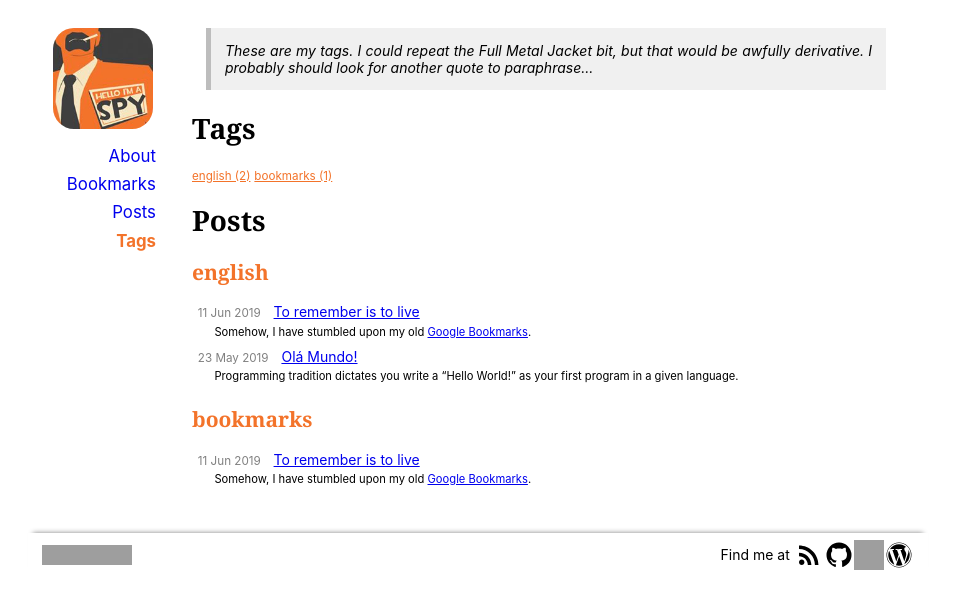
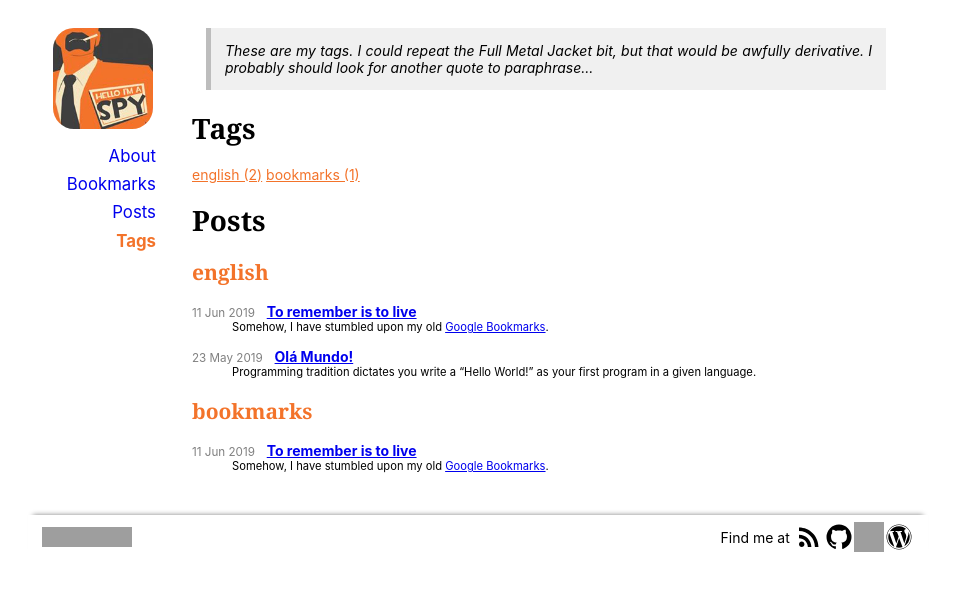
Before and after one commit to hanjos/hanjos.github.io, a Jekyll site: the page built from tags.html, in a window 1280 px wide. Shown: the top 609 px of the page, without its empty margins (162-1117 px from the left). Built offline with Jekyll 4.4.1, drawn with Linux system fonts in a browser that asks for light colours; grey boxes are pictures that could not be loaded.

Commit message:
Ajustes de estilo.

```diff
--- a/_includes/post-entry.html
+++ b/_includes/post-entry.html
@@ -1,18 +1,17 @@
-<div class='post-entry'>
-  <div class='heading'>
-    <small class='date'><time datetime='{{ include.post.date | date_to_xmlschema }}'>{{ include.post.date | date: "%d %b %Y" }}</time> </small>
+<dt class='heading'>
+  <small class='date'><time datetime='{{ include.post.date | date_to_xmlschema }}'>{{ include.post.date | date: "%d %b %Y" }}</time></small>&nbsp;&nbsp;
   <a href='{{ include.post.url }}' class='title'>{{ include.post.title }}</a>
   {% if include.show_tags and include.post.tags.size > 0 %}
-    <div class='tags'>
+  &nbsp;
+  <span class='tags'>
     {% for tag in include.post.tags %}
     <a href='/tags.html#tag-{{ tag }}' class='tag'><small>{{ tag }}</small></a>&nbsp;
     {% endfor %}
-    </div>
+  </span>
   {% endif %}
-  </div>
+</dt>
 {% if include.show_excerpt %}
-  <div class='excerpt'>
-    {{ post.excerpt }}
-  </div>
+<dd class='excerpt'>
+  {{ include.post.excerpt }}
+</dd>
 {% endif %}
-</div>
--- a/_sass/_general.scss
+++ b/_sass/_general.scss
@@ -100,14 +100,14 @@ dl {
       font-weight: bold;
     }
 
-    margin-top: 1em;
-    margin-bottom: 1em;
+    margin: 0;
   }
 
   dd {
     font-size: 0.8em;
+  }
 
-    margin-top: -1em; /* to cancel dt's bottom margin */
-    margin-bottom: 0.5em;
+  dd + dt {
+    padding-top: 1em; /* spacing between definitions */
   }
 }
--- a/_sass/_posts.scss
+++ b/_sass/_posts.scss
@@ -63,40 +63,18 @@ article {
   }
 }
 
-.posts {
-  ul {
-    list-style-type: none;
-
-    padding: 0; /* removing the standard left padding */
+.heading {
+  .date {
+    color: gray;
   }
 
-  .excerpt p {
-    font-size: 0.8em;
-
-    margin: 0;
-    padding: 0.4em 2em;
-  }
-}
-
-.post-entry {
-  margin: 0.333em 0;
-
-  .heading {
+  .tags {
     display: inline-flex;
+    flex-flow: row wrap;
     align-items: baseline;
 
-    > * {
-      padding: 0 0.5em;
-    }
-
-    .date {
-      color: gray;
-    }
-
-    .tags {
-      display: flex;
-      flex-flow: row wrap;
-      align-items: baseline;
+    .tag {
+      font-weight: normal;
     }
   }
 }
@@ -112,6 +90,10 @@ article {
   }
 }
 
+.excerpt p {
+  margin: 0;
+}
+
 .tags {
   text-align: left; /* undoing the standard justify for this case */
 }
--- a/tags.html
+++ b/tags.html
@@ -9,7 +9,7 @@ title: Pages by tags
 <div class='tags'>
 {% if site.tags.size > 0 %}
   {% for tag in site.tags %}
-  <small><a href='#tag-{{ tag[0] }}' class='tag'>{{ tag[0] }} ({{ tag[1].size }})</a></small>
+  <a href='#tag-{{ tag[0] }}' class='tag'>{{ tag[0] }} ({{ tag[1].size }})</a>
   {% endfor %}
 {% else %}
   <small>No tags defined.</small>
@@ -18,20 +18,16 @@ title: Pages by tags
 
 <h1>Posts</h1>
 
-<div class='posts'>
 {% if site.tags.size > 0 %}
-  {% for tag in site.tags %}
-  <h2 id='tag-{{ tag[0] }}' name='tag-{{ tag[0] }}' class='tag'>{{ tag[0] }}</h2>
+{% for tag in site.tags %}
+<h2 id='tag-{{ tag[0] }}' name='tag-{{ tag[0] }}' class='tag'>{{ tag[0] }}</h2>
 
-  <ul>
-    <li>
-      {% for post in tag[1] %}
-        {% include post-entry.html post=post show_tags=false show_excerpt=true %}
-      {% endfor %}
-    </li>
-  </ul>
+<dl>
+  {% for post in tag[1] %}
+    {% include post-entry.html post=post show_tags=false show_excerpt=true %}
   {% endfor %}
+</dl>
+{% endfor %}
 {% else %}
 <small>No tags defined.</small>
 {% endif %}
-</div>
```
Also changed, not shown: posts.html (+5 -9 lines). Lines whose indentation alone changed are shown as unchanged.
